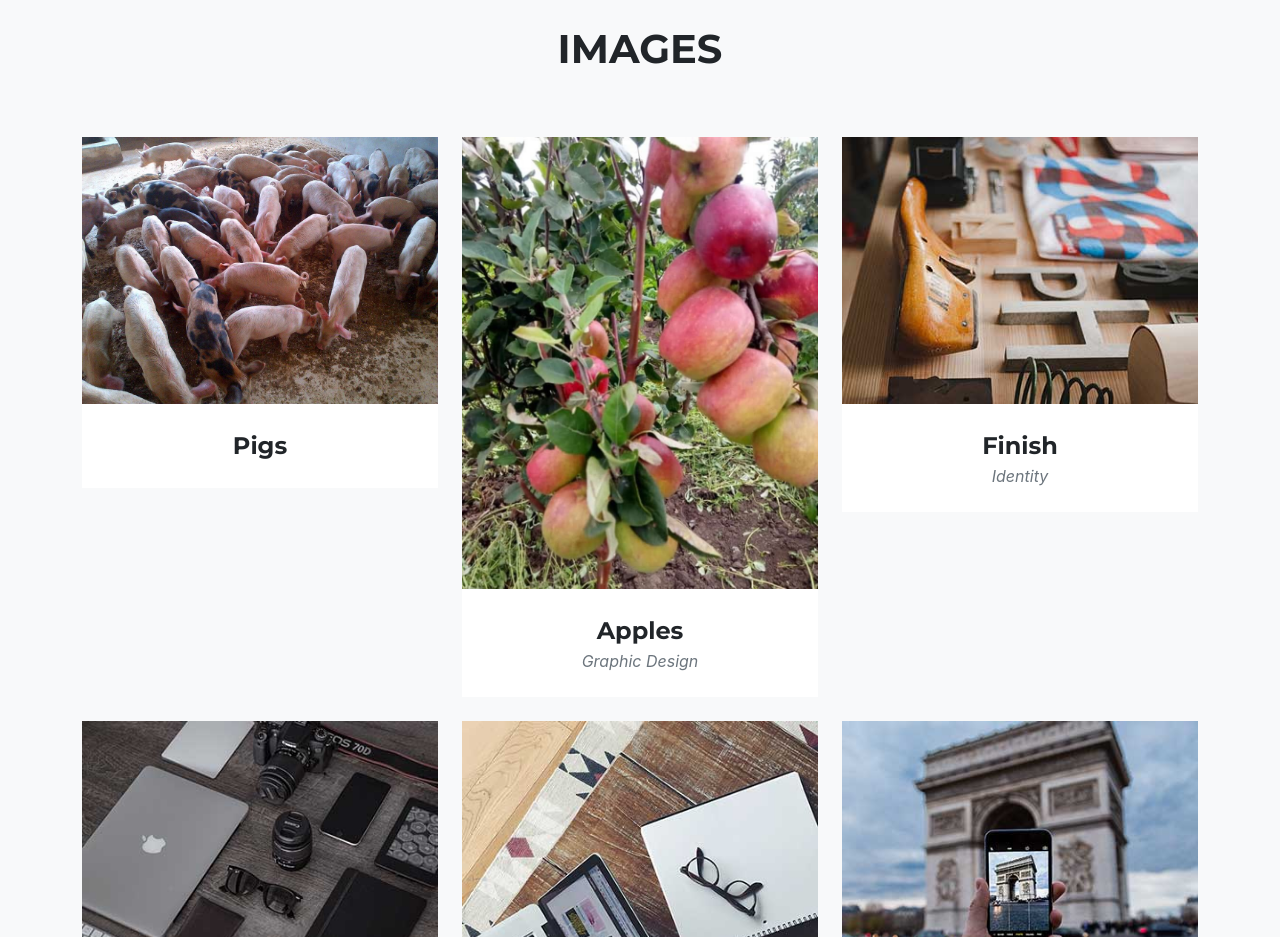
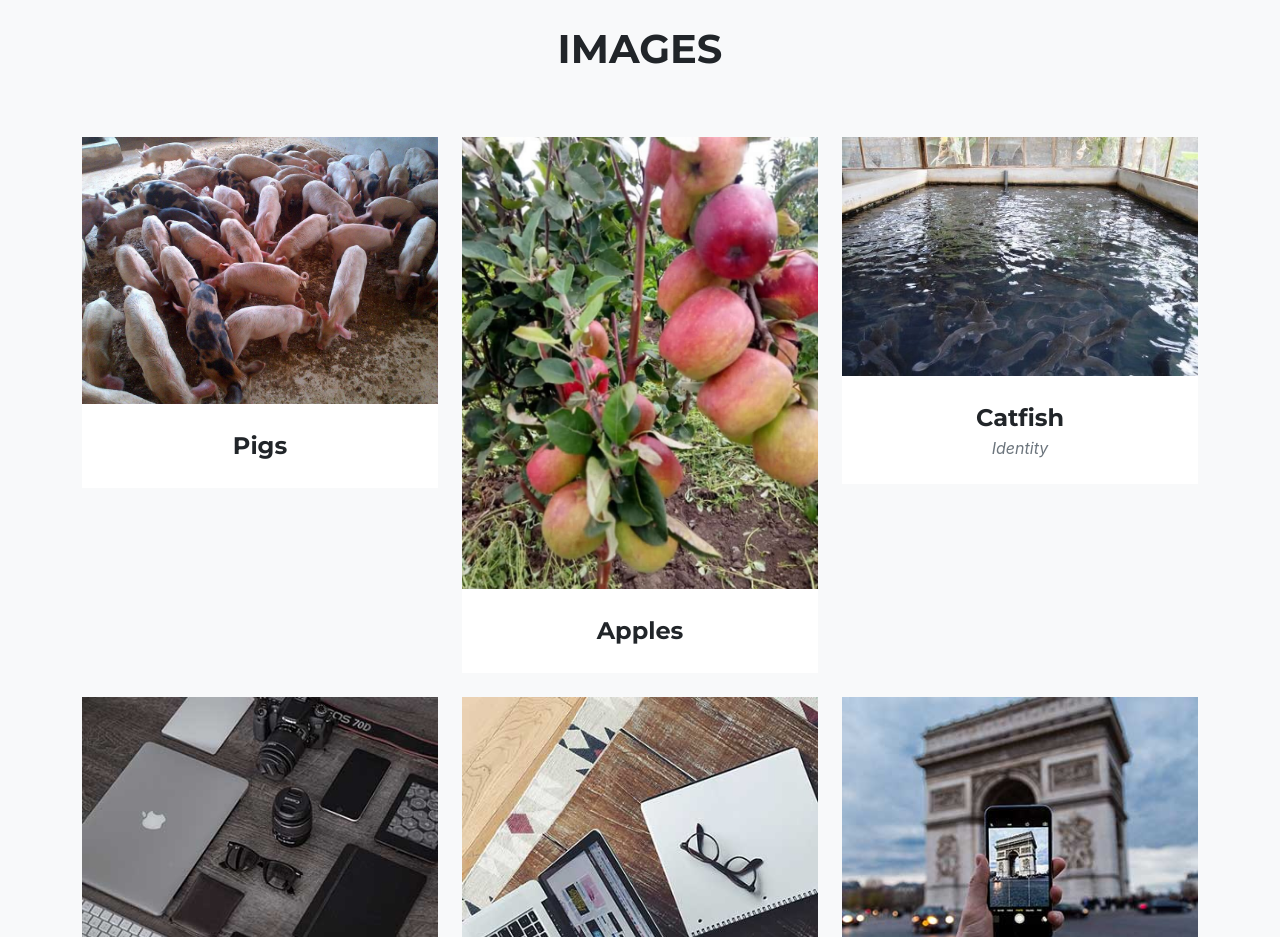
Before and after one commit to glowriah/eminencia, a plain HTML site: page index.html in a window 1280 px wide. Shown: the part 1420-2357 px from the top of the page. Drawn offline with nearby package versions, Linux system fonts and the light colour scheme; files whose address does not match are found by name; a web font is replaced by a local one.

Commit message:
changed a sub picture

```diff
--- a/index.html
+++ b/index.html
@@ -6,7 +6,7 @@
         <meta name="description" content="" />
         <meta name="author" content="" />
         <title>Eminencia Farms</title>
-        <link rel="icon" type="image/x-icon" href="assets/img/favicon.ico" />
+        <link rel="icon" type="image/x-icon" href="assets/img/imgs/IMG_1788.jpeg" />
         <!-- Font Awesome icons (free version)-->
         <script src="https://use.fontawesome.com/releases/v5.13.0/js/all.js" crossorigin="anonymous"></script>
         <!-- Google fonts-->
@@ -80,7 +80,9 @@
         <section class="page-section bg-light" id="portfolio">
             <div class="container">
                 <div class="text-center">
-                    <h2 class="section-heading text-uppercase">Images</h2>
+                    <h2 class="section-heading text-uppercase">Images
+
+                    </h2>
                     <h3 class="section-subheading text-muted"></h3>
                 </div>
                 <div class="row">
@@ -108,7 +110,7 @@
                             </a>
                             <div class="portfolio-caption">
                                 <div class="portfolio-caption-heading">Apples</div>
-                                <div class="portfolio-caption-subheading text-muted">Graphic Design</div>
+                                <div class="portfolio-caption-subheading text-muted"></div>
                             </div>
                         </div>
                     </div>
@@ -118,10 +120,10 @@
                                 <div class="portfolio-hover">
                                     <div class="portfolio-hover-content"><i class="fas fa-plus fa-3x"></i></div>
                                 </div>
-                                <img class="img-fluid" src="assets/img/portfolio/03-thumbnail.jpg" alt="" />
+                                <img class="img-fluid" src="assets/img/imgs/IMG_1199.jpeg" alt="" />
                             </a>
                             <div class="portfolio-caption">
-                                <div class="portfolio-caption-heading">Finish</div>
+                                <div class="portfolio-caption-heading">Catfish</div>
                                 <div class="portfolio-caption-subheading text-muted">Identity</div>
                             </div>
                         </div>
```
Also changed, not shown: IMG_1199.jpeg (added), IMG_2103.jpeg (added), assets/img/imgs/IMG_1199.jpeg (added), assets/img/imgs/IMG_1788.jpeg (added), assets/img/imgs/IMG_1947.jpeg (deleted).
